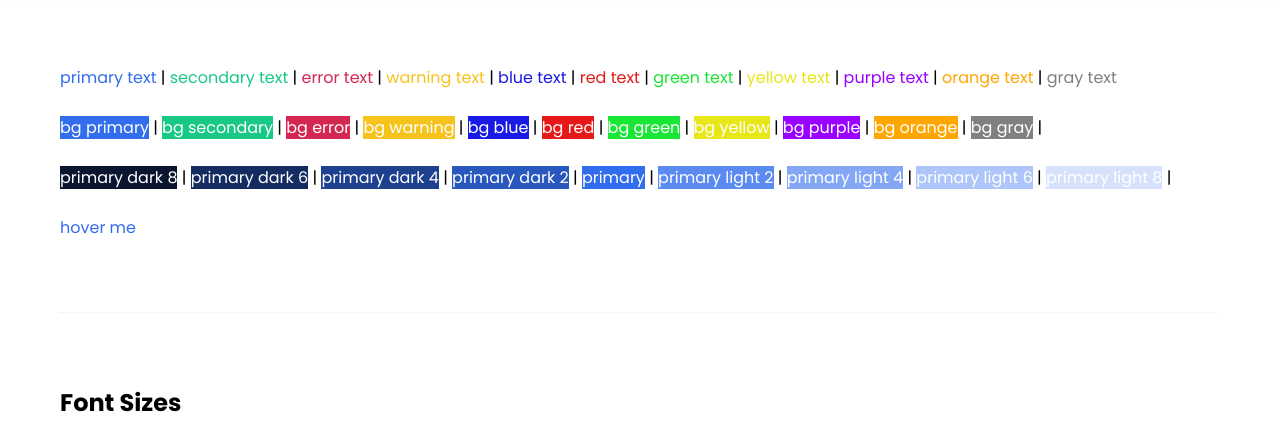
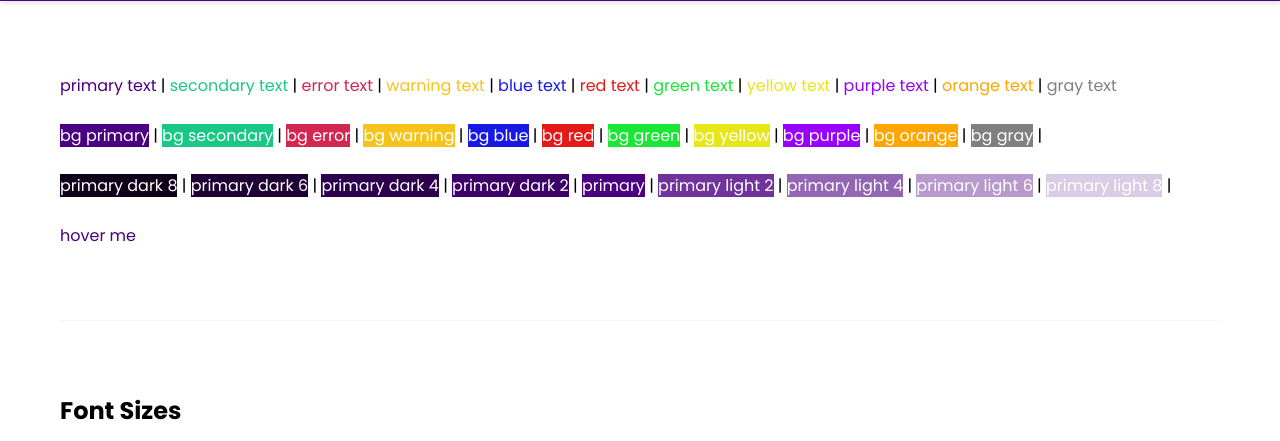
Before and after one commit to KalelOrbis/Portals_Introduction, a website: page index.html in a window 1280 px wide. Shown: the part 66-507 px from the top of the page. Drawn offline with Linux system fonts and the light colour scheme.

Commit message:
Completed lesson 21 extend library

```diff
--- a/gulpfile.js
+++ b/gulpfile.js
@@ -4,14 +4,14 @@ const purgecss = require('gulp-purgecss')
 
 function buildStyles() {
     // shinigami/**/ means any subfolder inside the shinigami folder
-  return src('shinigami/**/*.scss')
+  return src('sass/**/*.scss')
     .pipe(sass())
     .pipe(purgecss({ content: ['*.html']}))
     .pipe(dest('css'))
 }
 
 function watchTask() {
-  watch(['shinigami/**/*.scss','*.html'], buildStyles)
+  watch(['sass/**/*.scss','*.html'], buildStyles)
 }
 
 exports.default = series(buildStyles, watchTask)
--- a/index.html
+++ b/index.html
@@ -7,7 +7,7 @@
   <title>Complete SASS</title>
 </head>
 <body>
-  <nav class="navbar-secondary text-white mb-4">
+  <nav class="navbar-primary text-white mb-4">
     <div class="container">
       <h2 class="site-title">Shinigami CSS</h2>
       <p>A lightweight CSS library for dev ninjas</p>
--- /dev/null
+++ b/sass/index.scss
@@ -0,0 +1,4 @@
+$primary: indigo;
+$base-padding: 1rem;
+$base-border-thickness: 3px;
+@import 'shinigami';
--- a/shinigami/_variables.scss
+++ b/shinigami/_variables.scss
@@ -1,8 +1,9 @@
 // Theme colors
-$primary: #326dee;
-$secondary: #1ac886;
-$error: #d32752;
-$warning: #f6c31c;
+// !defualt means use this value UNLESS theres is already one declared
+$primary: #326dee !default;
+$secondary: #1ac886 !default;
+$error: #d32752 !default;
+$warning: #f6c31c !default;
 
 // color palette
 $colors: (
@@ -30,19 +31,19 @@ $colors: (
 // @debug map-remove($colors, "primary");
 // @debug map-merge($color, ("pink": #ffc0cb));
 // spacing
-$base-padding: 0.75rem;
-$base-margin: 0.75rem;
+$base-padding: 0.75rem !default;
+$base-margin: 0.75rem !default;
 
 // borders
-$base-border-thickness: 1px;
-$base-border-radius: 20px;
+$base-border-thickness: 1px !default;
+$base-border-radius: 20px !default;
 
 // box-shadow
-$base-box-shadow: 1px 3px 5px rgba(0,0,0,0.1);
+$base-box-shadow: 1px 3px 5px rgba(0,0,0,0.1) !default;
 
 //font sizes
 $base-font-size: 1rem;
-$font-size-sm: $base-font-size * 0.75;
-$font-size-lg: $base-font-size * 1.5;
-$font-size-xl: $base-font-size * 2;
-$font-size-xxl: $base-font-size * 3;
+$font-size-sm: $base-font-size * 0.75 !default;
+$font-size-lg: $base-font-size * 1.5 !default;
+$font-size-xl: $base-font-size * 2 !default;
+$font-size-xxl: $base-font-size * 3 !default;
```
Also changed, not shown: homepage.html (+1 -1 lines), css/index.css.
